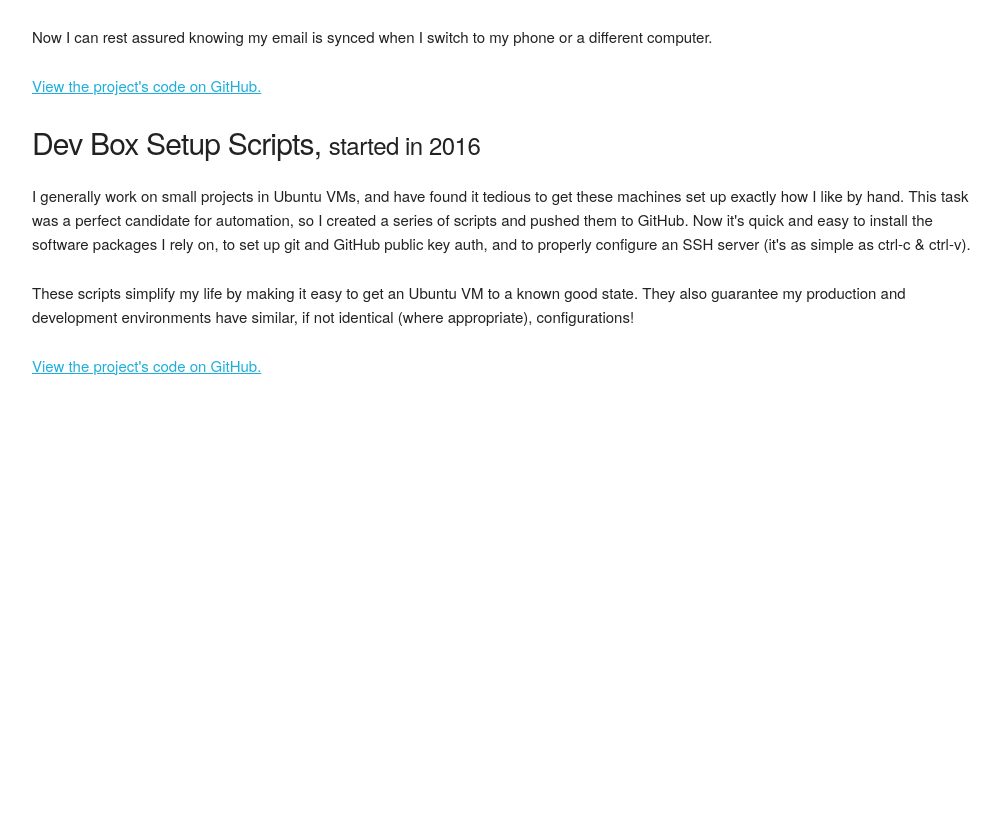
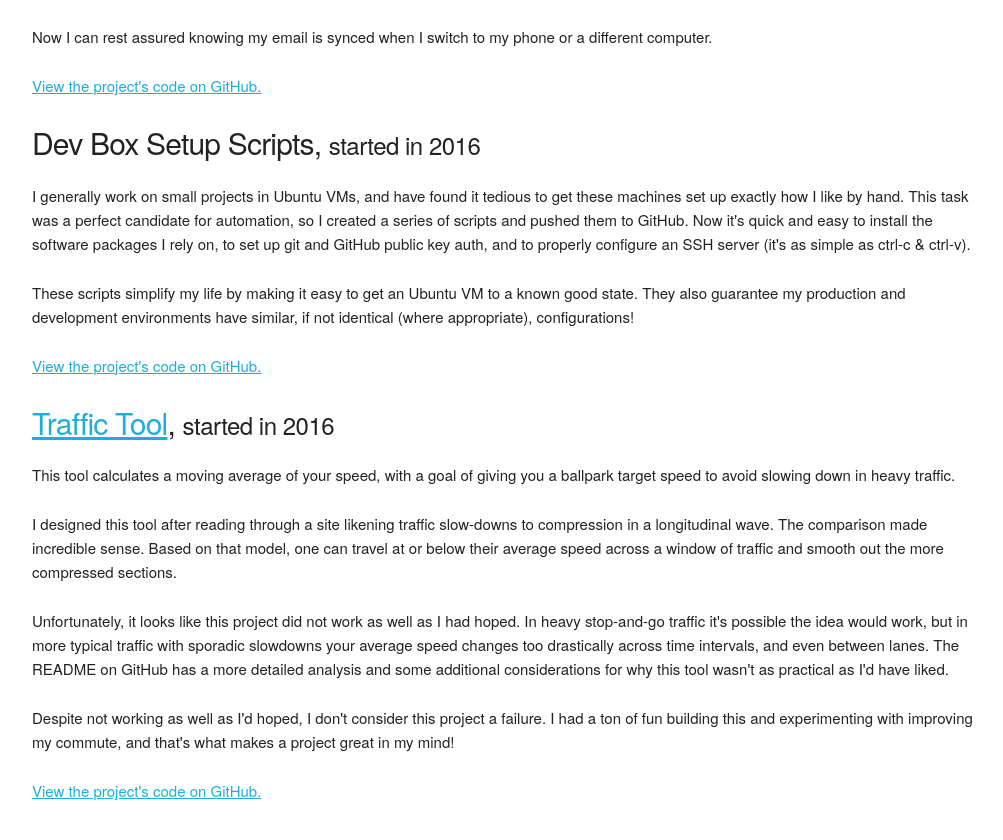
Before and after one commit to cjjeakle/cjjeakle.github.io, a Jekyll site: the page built from projects/index.html, in a window 1280 px wide and 900 px high, scrolled down 1146 px. Shown: the top 840 px of the window, without its empty margins (128-1131 px from the left). Built offline with Jekyll 4.4.1, drawn with Linux system fonts in a browser that asks for light colours; nearby versions of some CDN libraries; before the commit the page ends 1621 px from its top, so only the background shows below that.

Commit message:
Added a section in projects for traffic-tool

```diff
--- a/projects/index.html
+++ b/projects/index.html
@@ -84,4 +84,29 @@ layout: default
         <a href="https://github.com/cjjeakle/devbox-setup">View the project's code on GitHub.</a>
       </p>
     </div>
+
+    <div class="row">
+      <div class="row inline-header"><h4><a href="https://cjjeakle.github.io/traffic-tool">Traffic Tool</a></h4><h5>started in 2016</h5></div>
+
+      <p>
+        This tool calculates a moving average of your speed, with a goal of giving you a ballpark target speed to avoid slowing down in heavy traffic.
+      </p>
+      <p>
+        I designed this tool after reading through a site likening traffic slow-downs to compression in a longitudinal wave.
+        The comparison made incredible sense.
+        Based on that model, one can travel at or below their average speed across a window of traffic and smooth out the more compressed sections.
+      </p>
+      <p>
+        Unfortunately, it looks like this project did not work as well as I had hoped.
+        In heavy stop-and-go traffic it's possible the idea would work, but in more typical traffic with sporadic slowdowns your average speed changes too drastically across time intervals, and even between lanes.
+        The README on GitHub has a more detailed analysis and some additional considerations for why this tool wasn't as practical as I'd have liked.
+      </p>
+      <p>
+        Despite not working as well as I'd hoped, I don't consider this project a failure. I had a ton of fun building this and experimenting with improving my commute, and that's what makes a project great in my mind!
+      </p>
+
+      <p>
+        <a href="https://github.com/cjjeakle/traffic-tool">View the project's code on GitHub.</a>
+      </p>
+    </div>
 </div>
```
